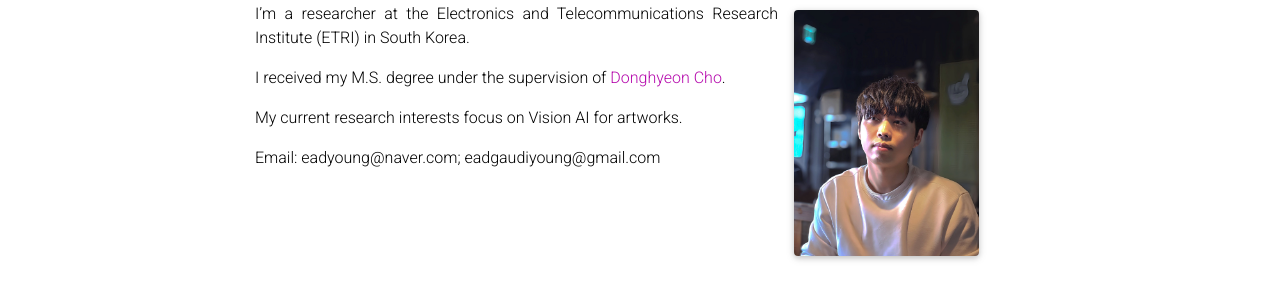
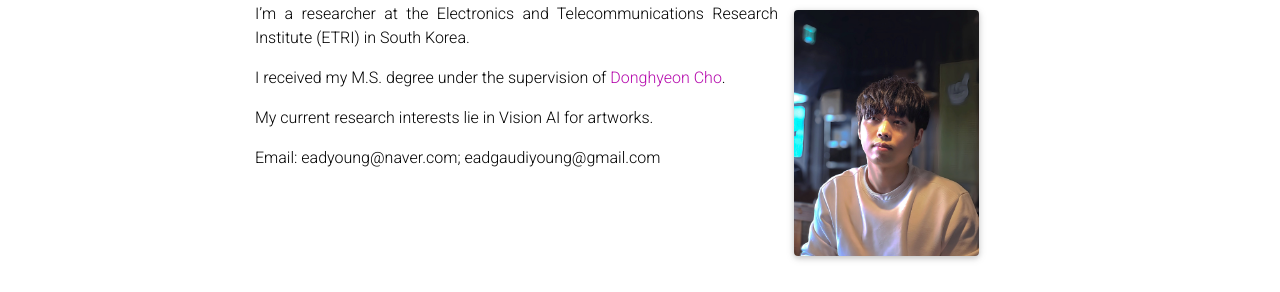
Before and after one commit to EadCat/EadCat.github.io, a Jekyll site: the page built from _pages/about.md, in a window 1280 px wide. Shown: the part 198-490 px from the top of the page. Built offline with Jekyll 4.4.1, drawn with Linux system fonts in a browser that asks for light colours; comment, search, counter and statistics services are not loaded; a style sheet for code colours, icons or effects is not loaded.

Commit message:
tiny fix

```diff
--- a/_pages/about.md
+++ b/_pages/about.md
@@ -18,7 +18,7 @@ I’m a researcher at the Electronics and Telecommunications Research Institute
 
 I received my M.S. degree under the supervision of [Donghyeon Cho](https://scholar.google.com/citations?user=zj-NER4AAAAJ&hl=en).
 
-My current research interests focus on Vision AI for artworks.
+My current research interests lie in Vision AI for artworks.
 
 Email: eadyoung@naver.com; eadgaudiyoung@gmail.com
 
```
